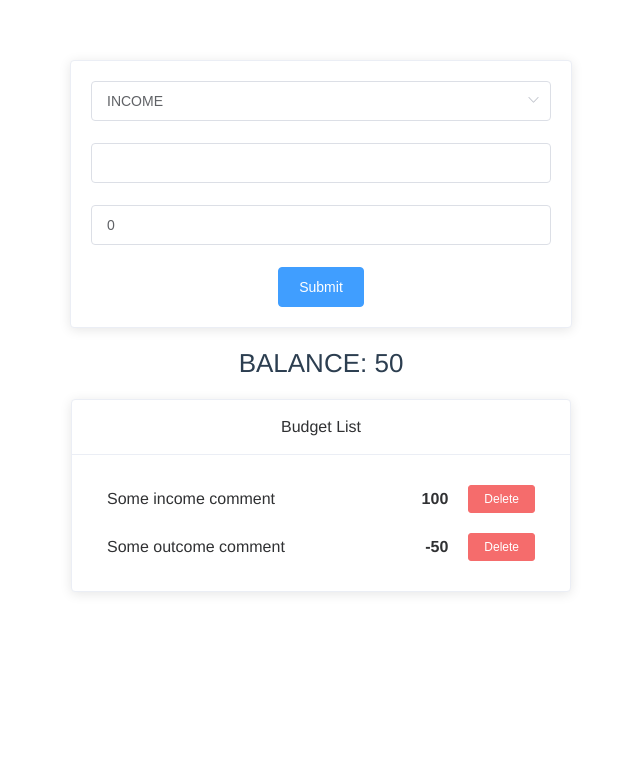
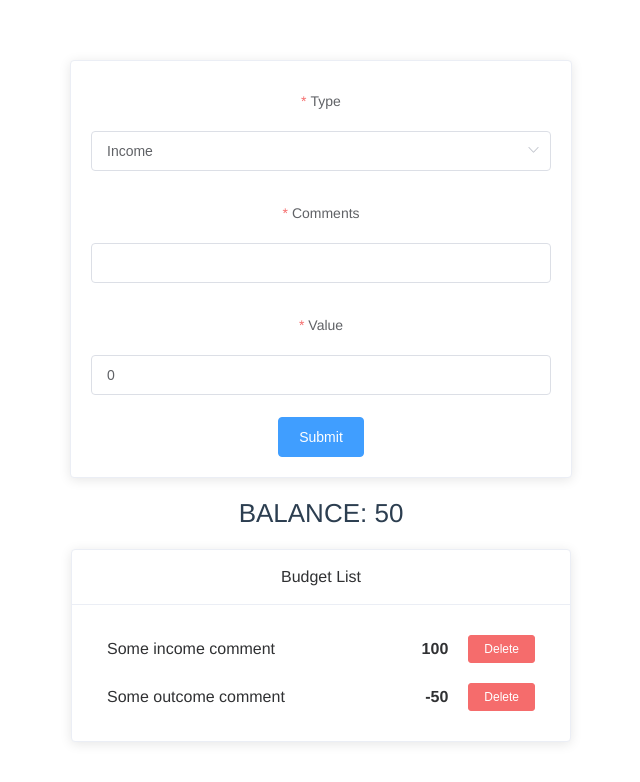
Before and after one commit to PanyaPrimal/firstAttempts, a Vue app in the folder Vue.js course/budget-app/: page / in a window 1280 px wide. Shown: the top 782 px of the page, without its empty margins (319-959 px from the left). Built offline with nearby package versions, Linux system fonts and the light colour scheme.

Commit message:
add rules to form

```diff
--- a/Vue.js course/budget-app/src/components/MultyForm.vue
+++ b/Vue.js course/budget-app/src/components/MultyForm.vue
@@ -1,16 +1,16 @@
 <template>
   <ElCard class="form-card">
-    <ElForm :model="formData">
-      <ElFormItem lable="Type" prop="type">
+    <ElForm :model="formData" :rules="rules" label-position="top">
+      <ElFormItem label="Type" prop="type">
         <ElSelect class="type-select" v-model="formData.type" placeholder="Choose type...">
-          <ElOption lable="Income" value="INCOME"/>
-          <ElOption lable="Outcome" value="OUTCOME"/>
+          <ElOption label="Income" value="INCOME"/>
+          <ElOption label="Outcome" value="OUTCOME"/>
         </ElSelect>
       </ElFormItem>
-      <ElFormItem lable="Comments" prop="comment">
+      <ElFormItem label="Comments" prop="comment">
         <ElInput v-model="formData.comment" />
       </ElFormItem>
-      <ElFormItem lable="Value" prop="value">
+      <ElFormItem label="Value" prop="value">
         <ElInput v-model.number="formData.value" />
       </ElFormItem>
       <ElButton @click="onSubmit" type="primary">Submit</ElButton>
@@ -27,6 +27,14 @@ export default {
       type: 'INCOME',
     comment: '',
     value: 0
+    },
+    rules: {
+      type: [{ required: true, message: "Please select type", trigger: "blur" }],
+      comment: [{ required: true, message: "Please input comment", trigger: "change" }],
+      value: [
+        { required: true, message: "Please input value", trigger: "change" },
+        { type: "number", message: "Value must be a nummber", trigger: "change" }
+    ]
     }
   }),
   methods: {
```
